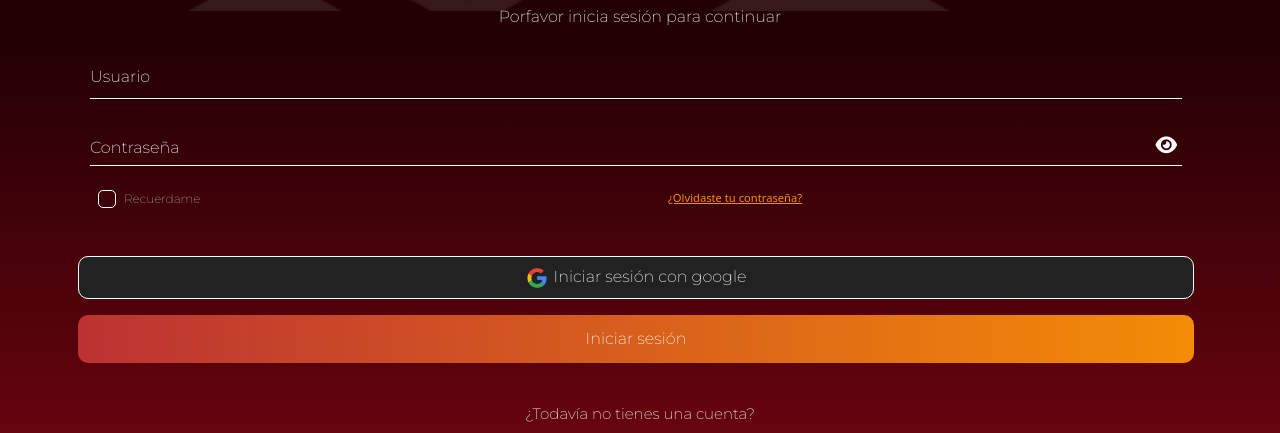
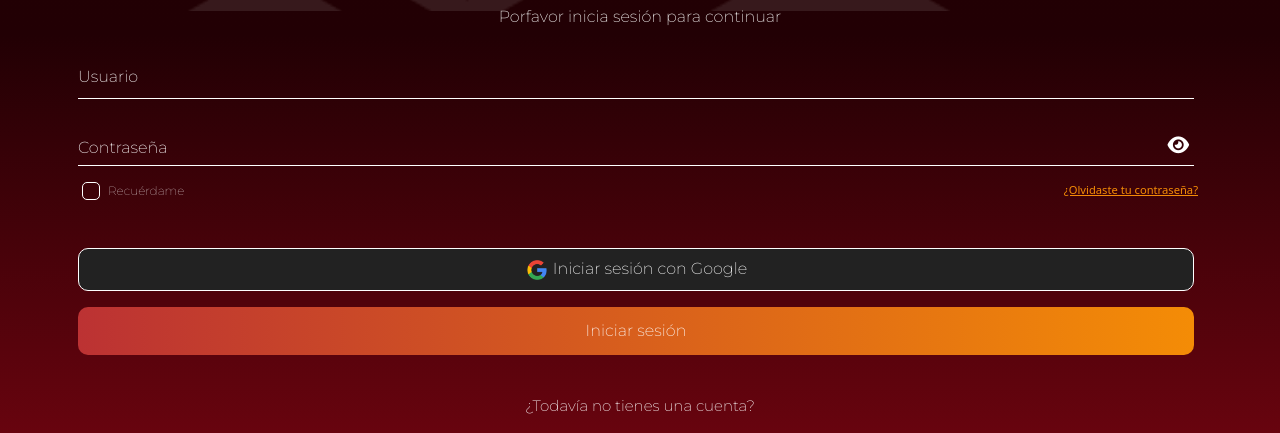
Before and after one commit to fvp1233/PTC-M-vil2025, a plain HTML site: page inicioSesion.html in a window 1280 px wide. Shown: the part 389-822 px from the top of the page. Drawn offline with nearby package versions, Linux system fonts and the light colour scheme.

Commit message:
fomulario de inicio de sesion arreglado

```diff
--- a/css/styleInicioSesion.css
+++ b/css/styleInicioSesion.css
@@ -124,7 +124,7 @@ body{
 
 }
 
-.formPassword input[type="text"] {
+.formPassword input[type="password"] {
     width: 100%;
     background-color: transparent;
     border: none;
@@ -229,10 +229,7 @@ body{
     pointer-events: all; /* Permitir clics en el icono */
 }
 
-.RememberMe {
-    color: #fff;
-    font-size: .7rem;
-}
+
 
 .link {
     font-size:  .7rem;
@@ -246,7 +243,7 @@ body{
     align-items: center;
     gap: 8px;
     cursor: pointer;
-    font-weight: 90; /* Consider increasing this for better readability, e.g., 400 or 500 */
+    font-weight: 100; /* Consider increasing this for better readability, e.g., 400 or 500 */
     font-size: 12px;
     font-family: "Montserrat";
     color: #fff;
@@ -295,13 +292,13 @@ body{
     display: block;
 }
 
-.buttons{
+.btn-enter{
     width: 90%;
     margin-bottom: 1vh;
     margin-inline: -.5vh;
 }
 
-.buttons button{
+.btn-enter button{
     color: #fff;
     background-color: #222222;
     border-radius: 10px;
@@ -316,22 +313,22 @@ body{
 
 }
 
-.buttons button:hover{
+.btn-enter button:hover{
     background-color: #333;
 }
 
-.buttons img{
+.btn-enter img{
     height: 3vh;
     width: 3vh;
     order: -1;
 }
 
-.buttons2{
+.btn-google{
     width: 100%;
     margin-bottom: 2vh;
     margin-inline: -.5vh;
 }
-.buttons2 button{
+.btn-google button{
     color: #fff;
     background-image: linear-gradient(to right, #BC3233, #F48C06);
     border-radius: 10px;
@@ -348,7 +345,7 @@ body{
 
 }
 
-.buttons2 button:hover{
+.btn-google button:hover{
     background-color: #333;
 }
 
--- a/inicioSesion.html
+++ b/inicioSesion.html
@@ -37,86 +37,72 @@
             </div>
         </div>
 
-        <div class="container mt-4 ">
-            <div class="container text-center">
+        <div class="container mt-4 text-center">
                 <div class="row justify-content-center">
                     <div class="col-12 col-sm-12 col-md-12 custom-form-column ">
                         <div class="inputs">
-                            <div class="user">
-                                <form class="formUser">
-                                    <input type="text" required>
+                            <form class="formLogin">
+                                <div class="formUser">
+                                    <input type="text" name="usuario" required>
                                     <label class="lblUser">
                                         <span class="text-User">Usuario</span>
                                     </label>
-                                </form>
                                 </div>
 
-                            <div class="password">
-                                <form class="formPassword">
-                                    <input type="text" required>
+                                <div class="formPassword mt-4">
+                                    <input type="password" name="password" required>
                                     <label class="lblPassword">
                                         <span class="text-Password">Contraseña</span>
                                         <i class="eye-icon fa-solid fa-eye"></i>
                                     </label>
-                                </form>
                                 </div>
+
+                                <div class="row mt-3">
+                                    <div class="col-6">
+                                        <label class="checkbox">
+                                            <input type="checkbox" name="remember">
+                                            <span class="checkMark"></span>
+                                            Recuérdame
+                                        </label>
                                     </div>
-                    </div>
+                                    <div class="col-6 text-end">
+                                        <div class="link">
+                                            <a href="#">¿Olvidaste tu contraseña?</a>
                                         </div>
                                     </div>
                                 </div>
 
-
-        <div class="container form-left-aligned mt-4">
-            <div class="row">
-                <div class=" col-5 col-lg-5 col-sm-5 col-md-5 ms-3">
-                    <div class="RememberMe">
-                        <label class="checkbox">
-                            <input type="checkbox">
-                            <span class="checkMark"></span>
-                            Recuerdame
-                        </label>
-                    </div>
-                </div>
-                <div class="col-5 col-lg-5 col-sm-5 col-md-5 offset-1">
-                    <div class="link ">
-                        <a href="#">¿Olvidaste tu contraseña?</a>
-                    </div>
-                </div>
-
-            </div>
-
-        </div>
-
-        <div class="container text-center">
-            <div class="row justify-content-center  custom-form-column mt-5">
-                <div class="div class= col-12 col-sm-12 col-md-12 col-lg-12">
-                    <div class="buttons w-100">
-                        <button class="buttons w-100">
+                                <div class="btn-enter mt-5  mb-3 w-100">
+                                    <button class=" w-100">
                                         <img src="img/Google-Symbol.png" alt="logoGoogle">
-                            Iniciar sesión con google
-
+                                        Iniciar sesión con Google
                                     </button>
                                 </div>
 
-                    <div class="buttons2">
-                        <button>Iniciar sesión</button>
+                                <div class="btn-google w-100">
+                                    <button type="submit">Iniciar sesión</button>
                                 </div>
 
                                 <div class="singIn">
                                     <p>¿Todavía no tienes una cuenta?</p>
                                     <a href="#">Registrate</a>
                                 </div>
+
+                            </form>
                         </div>
                     </div>
                 </div>
+
+        </div>
+
+
+
 
 
 
     </div>
 
 
-    </div>
 
     <script src="js/scriptInicioSesion.js"></script>
     <script src="https://cdn.jsdelivr.net/npm/bootstrap@5.3.6/dist/js/bootstrap.bundle.min.js"
```
Lines whose indentation alone changed are shown as unchanged.
